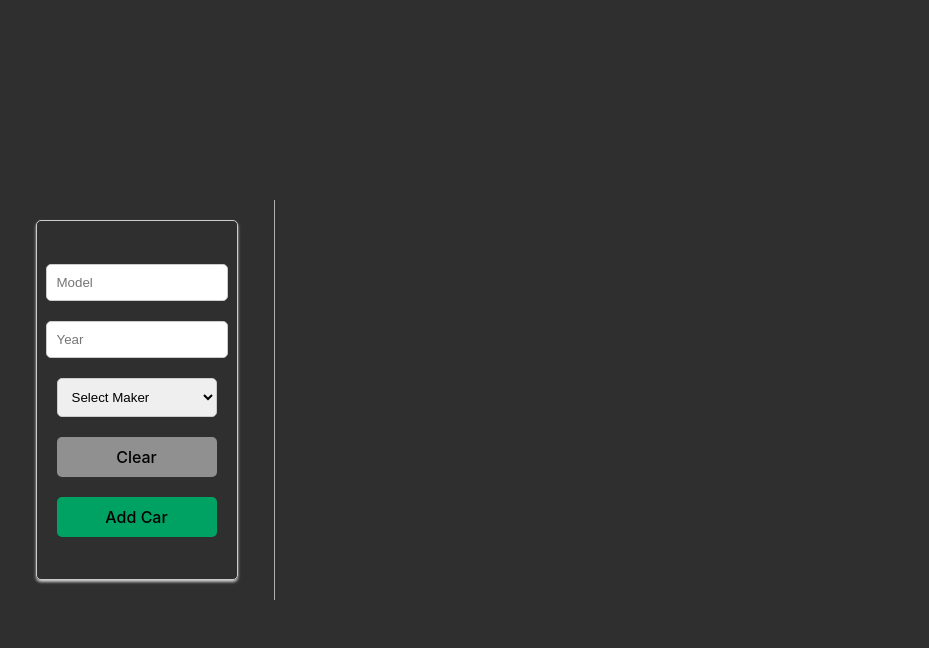
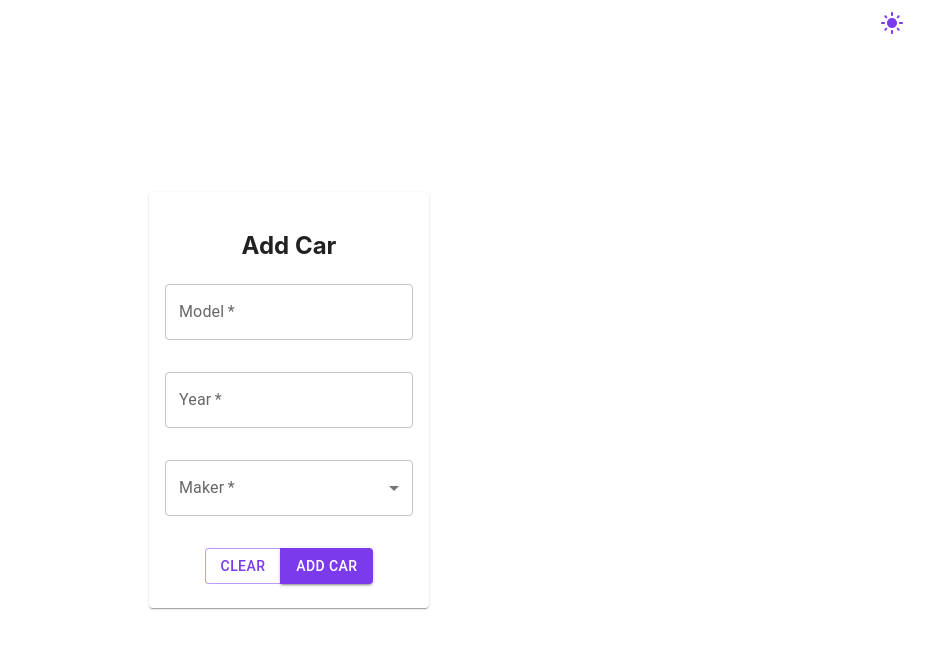
Before and after one commit to proga-react-practice/kappa-vladyslav-vybyranyi, a React (Vite) app: page / in a window 1280 px wide. Shown: the top 648 px of the page, without its empty margins (351-1280 px from the left). Built offline with nearby package versions, Linux system fonts and the light colour scheme.

Commit message:
rebuild the application on mui components

```diff
--- a/package.json
+++ b/package.json
@@ -10,6 +10,10 @@
     "preview": "vite preview"
   },
   "dependencies": {
+    "@emotion/react": "^11.11.4",
+    "@emotion/styled": "^11.11.5",
+    "@mui/icons-material": "^5.15.15",
+    "@mui/material": "^5.15.15",
     "react": "^18.2.0",
     "react-dom": "^18.2.0"
   },
--- a/src/App.css
+++ b/src/App.css
@@ -1,64 +1,8 @@
-#root {
-  max-width: 1280px;
-  margin: 0 auto;
-  padding: 2rem;
-  text-align: center;
-}
-
 body {
   font-family: -apple-system, BlinkMacSystemFont, 'Segoe UI', Roboto, 'Helvetica Neue', Arial, sans-serif;
   margin: 0;
   padding: 0;
-  background-color: #2f2f2f;
+  background-color: #ffffff;
   color: #ffffff;
+  scrollbar-color: #ffffff #eaeaea;
 }
-
-.logo {
-  height: 6em;
-  padding: 1.5em;
-  will-change: filter;
-  transition: filter 300ms;
-}
-.logo:hover {
-  filter: drop-shadow(0 0 2em #646cffaa);
-}
-.logo.react:hover {
-  filter: drop-shadow(0 0 2em #61dafbaa);
-}
-
-@keyframes logo-spin {
-  from {
-    transform: rotate(0deg);
-  }
-  to {
-    transform: rotate(360deg);
-  }
-}
-
-@media (prefers-reduced-motion: no-preference) {
-  a:nth-of-type(2) .logo {
-    animation: logo-spin infinite 20s linear;
-  }
-}
-
-.card {
-  padding: 2em;
-}
-
-.read-the-docs {
-  color: #888;
-}
-
-.cars-container {
-  display: flex;
-  justify-content: center;
-  height: fit-content;
-  width: fit-content;
-}
-
-.divider {
-  margin: 0 1rem;
-  background: #afafaf;
-  width: 1px;
-  height: 25rem;
-}
--- a/src/App.tsx
+++ b/src/App.tsx
@@ -1,20 +1,88 @@
-import './App.css'
 import CarForm from './components/carForm'
 import { useState } from 'react'
 import { Car } from './types'
 import CarList from './components/carList'
+import { Box, Button, Container, Divider, ThemeProvider, createTheme } from '@mui/material'
+import LightModeIcon from '@mui/icons-material/LightMode';
+import DarkModeIcon from '@mui/icons-material/DarkMode';
+import Brightness7Icon from '@mui/icons-material/Brightness7';
+import Brightness4Icon from '@mui/icons-material/Brightness4';
+
+const lightTheme = createTheme({
+  palette: {
+    primary: {
+      main: '#7c3aed'
+    },
+  }
+})
+
+const solarizedLight = createTheme({
+  palette: {
+    primary: {
+      main: '#268bd2'
+    },
+    secondary: {
+      main: '#859900'
+    },
+    background: {
+      default: '#fdf6e3'
+    }
+  }
+})
+
+const darkTheme = createTheme({
+  palette: {
+    mode: 'dark',
+    primary: {
+      main: '#7c3aed'
+    },
+  }
+})
+
+const solarizedDark = createTheme({
+  palette: {
+    mode: 'dark',
+    primary: {
+      main: '#268bd2'
+    },
+    secondary: {
+      main: '#859900'
+    },
+    background: {
+      default: '#002b36'
+    }
+  }
+})
+
+const themes = [
+  { theme: lightTheme, icon: <LightModeIcon />},
+  { theme: darkTheme, icon: <DarkModeIcon />},
+  { theme: solarizedLight, icon: <Brightness7Icon />},
+  { theme: solarizedDark, icon: <Brightness4Icon />},
+]
 
 function App() {
   const [cars, setCars] = useState<Car[]>([]) // Car array state
+  const [themeIndex, setThemeIndex] = useState(0)
 
+  function changeTheme() {
+    setThemeIndex((themeIndex + 1) % themes.length)
+  }
 
 
   return (
-    <div className='cars-container'>
-      <CarForm cars={cars} setCars={setCars} />
-      <div className='divider'/>
-      <CarList cars={cars} setCars={setCars} />
-    </div>
+    <ThemeProvider theme={themes[themeIndex].theme} >
+      <Box
+        sx={{height: '100vh', width: '100vw', alignContent: 'center', bgcolor: 'background.default'}}
+        className='cars-container'>
+          <Container sx={{display: 'flex', justifyContent: 'center'}}>
+            <CarForm cars={cars} setCars={setCars} />
+            {cars.length !== 0 && <Divider orientation='vertical' flexItem variant='middle' sx={{m: 2}} />}
+            <CarList cars={cars} setCars={setCars} />
+          </Container>
+          <Button sx={{position: 'absolute', top: 5, right: 5}} onClick={changeTheme} variant='text'>{themes[themeIndex].icon}</Button>
+      </Box>
+    </ThemeProvider>
   )
 }
 
--- a/src/components/carForm.css
+++ /dev/null
@@ -1,63 +0,0 @@
-.car-form {
-    display: flex;
-    flex-direction: column;
-    align-items: center;
-    justify-content: center;
-    margin: 20px;
-    padding: 20px;
-    border: 1px solid #ccc;
-    border-radius: 5px;
-    box-shadow: 0 2px 3px #ccc;
-    width: 10rem;
-}
-
-.car-form > input{
-    margin: 10px;
-    padding: 10px;
-    width: 100%;
-    border-radius: 5px;
-    border: 1px solid #ccc;
-}
-
-.car-form > select{
-    margin: 10px;
-    padding: 10px;
-    width: 100%;
-    border-radius: 5px;
-    border: 1px solid #ccc;
-}
-
-.car-form > button[type="submit"]{
-    margin: 10px;
-    padding: 10px;
-    width: 100%;
-    border-radius: 5px;
-    border:0;
-    background-color: #00a264;
-    cursor: pointer;
-}
-
-.car-form > button[type="submit"]:hover{
-    background-color: #00c77f;
-}
-
-.car-form > button[type="reset"]{
-    margin: 10px;
-    padding: 10px;
-    width: 100%;
-    border-radius: 5px;
-    border:0;
-    background-color: #909090;
-    cursor: pointer;
-}
-
-.car-form > button:hover[type="reset"]{
-    background-color: #a4a4a4;
-}
-
-.error{
-    color: red;
-    font-size: 0.8rem;
-    margin: 0;
-    padding: 0;
-}
--- a/src/components/carForm.tsx
+++ b/src/components/carForm.tsx
@@ -1,6 +1,9 @@
 import { ChangeEvent, FormEvent, useState } from 'react'
 import { Car } from '../types'
-import './carForm.css'
+import Card from '@mui/material/Card';
+import CardContent from '@mui/material/CardContent';
+import TextField from '@mui/material/TextField';
+import { Button, ButtonGroup, MenuItem } from '@mui/material';
 
 interface CarFormProps { cars: Car[], setCars: (cars: Car[]) => void }
 interface FormErrors extends Car {}
@@ -34,10 +37,10 @@ export default function CarForm({ cars, setCars} : CarFormProps){
         setCar({ ...car, [name]: value })
     }
 
-    const handleSelectChange = (e: ChangeEvent<HTMLSelectElement>) => { // Handler for select changes
-        const { name, value } = e.target
-        setCar({ ...car, [name]: value })
-    }
+    // const handleSelectChange = (e: ChangeEvent<HTMLSelectElement>) => { // Handler for select changes
+    //     const { name, value } = e.target
+    //     setCar({ ...car, [name]: value })
+    // }
 
     const handleSubmit = (e: FormEvent) => { // Handler for form submission
         e.preventDefault()
@@ -53,38 +56,46 @@ export default function CarForm({ cars, setCars} : CarFormProps){
 
 
     return (
-        <form className='car-form' onReset={handleReset} onSubmit={handleSubmit}>
+        <Card>
+            <CardContent sx={{display: 'flex', flexDirection: 'column', alignItems: 'center'}}>
+                <h2>Add Car</h2>
 
-            <input
-                type="text"
-                name="model"
+                <TextField
+                    required
+                    type="outlined"
+                    name='model'
                     value={car.model}
                     onChange={handleChange}
-                placeholder="Model"
+                    label="Model"
                 />
                 <p className='error'>{errors.model}</p>
-            <input
-                type="number"
-                min={1900}
-                max={2024}
-                minLength={4}
-                maxLength={4}
-                name="year"
-                defaultValue={2000}
+                <TextField
+                    required
+                    type="outlined"
+                    name='year'
                     value={car.year}
                     onChange={handleChange}
-                placeholder="Year"
+                    label="Year"
                 />
                 <p className='error'>{errors.year}</p>
-            <select name="maker" value={car.maker} onChange={handleSelectChange}>
-                <option value="">Select Maker</option>
-                <option value="Toyota">Toyota</option>
-                <option value="Honda">Honda</option>
-                <option value="Ford">Ford</option>
-            </select>
+                <TextField
+                    sx={{ width: '100%' }}
+                    label="Maker"
+                    name='maker'
+                    select
+                    required
+                    value={car.maker}
+                    onChange={handleChange} >
+                        <MenuItem value="Toyota">Toyota</MenuItem>
+                        <MenuItem value="Honda">Honda</MenuItem>
+                        <MenuItem value="Ford">Ford</MenuItem>
+                </TextField>
                 <p className='error'>{errors.maker}</p>
-            <button type="reset">Clear</button>
-            <button type="submit">Add Car</button>
-        </form>
+                <ButtonGroup>
+                    <Button variant='outlined' onClick={handleReset}>Clear</Button>
+                    <Button variant='contained' onClick={handleSubmit}>Add Car</Button>
+                </ButtonGroup>
+            </CardContent>
+        </Card>
     )
 }
--- a/src/components/carList.css
+++ /dev/null
@@ -1,50 +0,0 @@
-.car-list {
-    list-style-type: none;
-    padding: 0.5rem;
-    margin-left: 1rem;
-    overflow-y: scroll;
-    overflow-x: hidden;
-    height: 20rem;
-    width: 15rem;
-}
-
-.car-list > li{
-    margin:  0 0 1rem 0;
-    padding: 0.5rem 2rem;
-    border-bottom: 1px solid #afafaf;
-    border-radius: 10px;
-    background: #414141;
-    animation: car-list-appear 0.3s ease-in-out;
-}
-
-.car-list > li > div > p {
-    margin: 0;
-    padding: 0;
-}
-
-.car-list > li > button {
-    margin: 0;
-    padding: 0;
-    border: 0;
-    background: none;
-    color: #ff0000;
-    cursor: pointer;
-}
-
-.car-list > li > button:hover {
-    color: #ff3333;
-}
-
-.delete{
-    transform: translateX(100%);
-    transition: transform 0.3s ease-in-out;
-}
-
-@keyframes car-list-appear {
-    from {
-        transform: translateX(100%);
-    }
-    to {
-        transform: translateX(0);
-    }
-}
--- a/src/components/carList.tsx
+++ b/src/components/carList.tsx
@@ -1,30 +1,49 @@
+import { Button, Card, CardContent, Container, Box, List, ListItem, Slide } from '@mui/material'
+import DeleteIcon from '@mui/icons-material/Delete';
 import { Car } from '../types'
-import './carList.css'
+import { useEffect, useState } from 'react';
 
 export default function CarList({ cars, setCars } : { cars: Car[], setCars: (cars: Car[]) => void}) {
 
+    const [visibleCars, setVisibleCars] = useState<boolean[]>(cars.map(() => true))
+
+    useEffect(() => {
+        setVisibleCars(cars.map(() => true))
+    }, [cars])
+
     const deleteCar = (i : number) => { // Function to delete a car from the list
-        document.getElementById(`car-list-${i}`)?.classList.add('delete')
+        setVisibleCars(visibleCars.map((_, index) => index === i ? false : true))
+
         setTimeout(() => {
             const newCars = [...cars]
             newCars.splice(i, 1)
             setCars(newCars)
-            document.getElementById(`car-list-${i}`)?.classList.remove('delete')
-        }, 300)
+        }, 500)
     }
 
     return (
-        <ul className='car-list'>
+        <List sx={{ overflowY: 'auto',
+                    overflowX: 'hidden',
+                    height: 400,
+                    scrollbarColor: (theme) => `${theme.palette.primary.main} ${theme.palette.background.default}`}}>
             {cars.map((car, i) => (
-                <li id={`car-list-${i}`} key={i}>
-                    <div>
-                        <p>Maker: {car.maker}</p>
-                        <p>Model: {car.model}</p>
-                        <p>Year: {car.year}</p>
-                    </div>
-                    <button onClick={() => {deleteCar(i)}}>Delete</button>
-                </li>
+                <ListItem key={i}>
+                    <Slide direction='left' in={visibleCars[i]} unmountOnExit mountOnEnter timeout={500}>
+                        <Card sx={{width: 300}}>
+                            <CardContent>
+                                <Box display='flex'>
+                                    <Container>
+                                        <p><b>Maker: </b>{car.maker}</p>
+                                        <p><b>Model: </b> {car.model}</p>
+                                        <p><b>Year: </b> {car.year}</p>
+                                    </Container>
+                                    <Button variant='outlined' color='error' onClick={() => {deleteCar(i)}}><DeleteIcon /></Button>
+                                </Box>
+                            </CardContent>
+                        </Card>
+                    </Slide>
+                </ListItem>
             ))}
-        </ul>
+        </List>
     )
 }
```
Also changed, not shown: 1 other file (tests, documents, lock files or other folders). Lines whose indentation alone changed are shown as unchanged.
